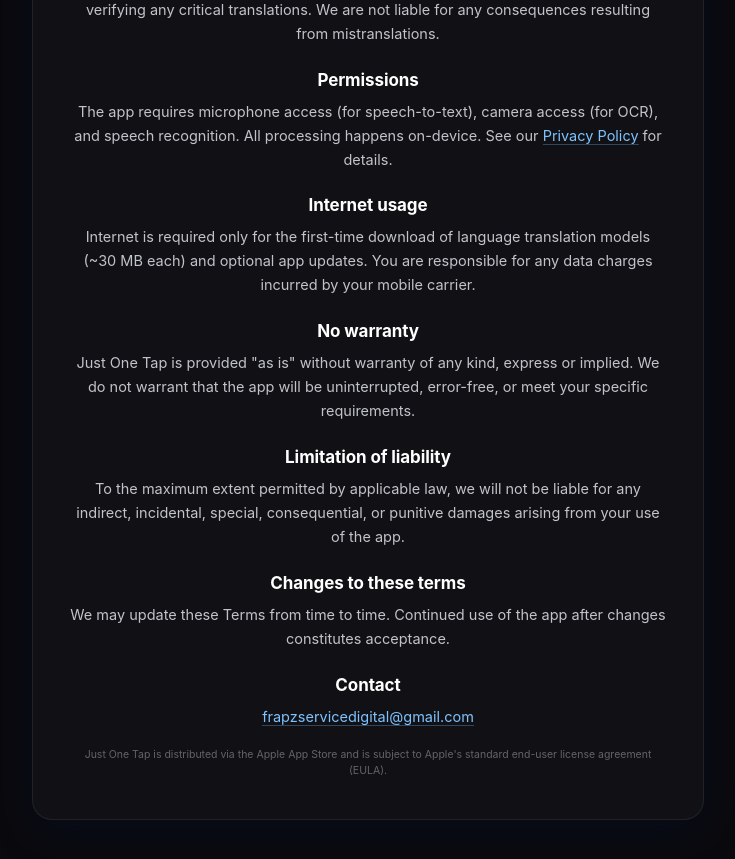
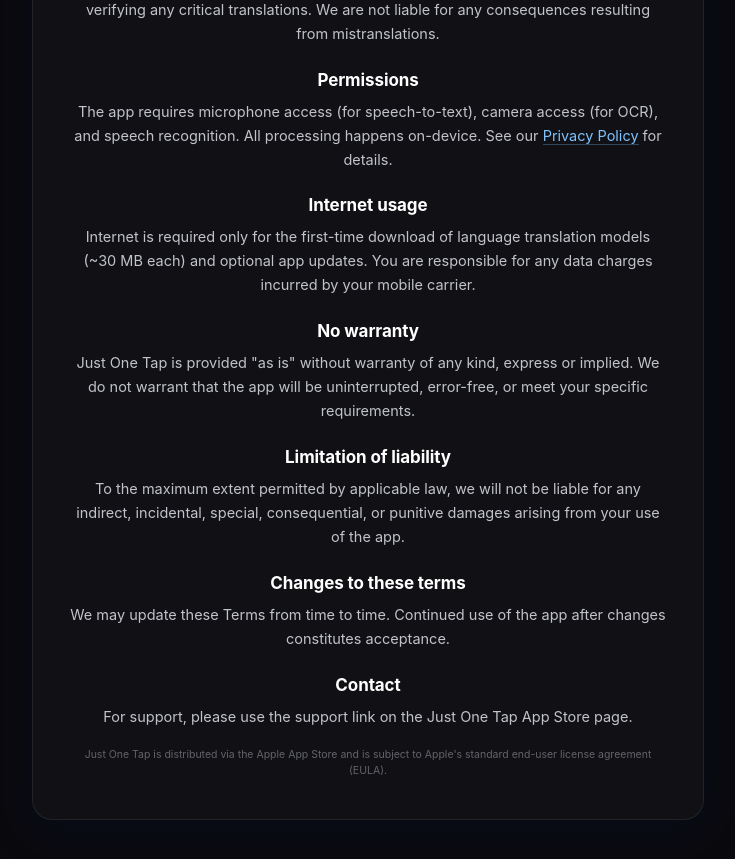
Before and after one commit to frapzservicedigital-ai/just-one-tap-legal, a Jekyll site: the page built from terms.md, in a window 1280 px wide and 900 px high, scrolled down 731 px. Shown: the top 859 px of the window, without its empty margins (272-1007 px from the left). Built offline with Jekyll 4.4.1, drawn with Linux system fonts in a browser that asks for light colours.

Commit message:
Remove email, use App Store support link instead (anti-spam)

```diff
--- a/terms.md
+++ b/terms.md
@@ -38,7 +38,7 @@ title: Terms of Service — Just One Tap
 <p>We may update these Terms from time to time. Continued use of the app after changes constitutes acceptance.</p>
 
 <h2>Contact</h2>
-<p><a href="mailto:frapzservicedigital@gmail.com">frapzservicedigital@gmail.com</a></p>
+<p>For support, please use the support link on the Just One Tap App Store page.</p>
 
 <small>Just One Tap is distributed via the Apple App Store and is subject to Apple's standard end-user license agreement (EULA).</small>
 
```
Also changed, not shown: index.md (+8 -5 lines), privacy.md (+1 -1 lines).
